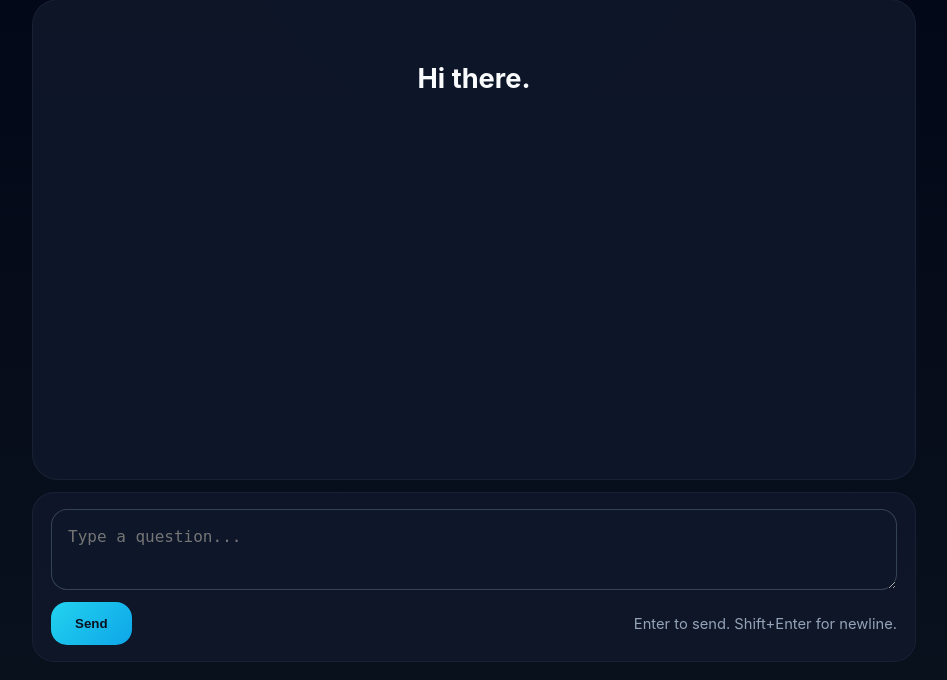
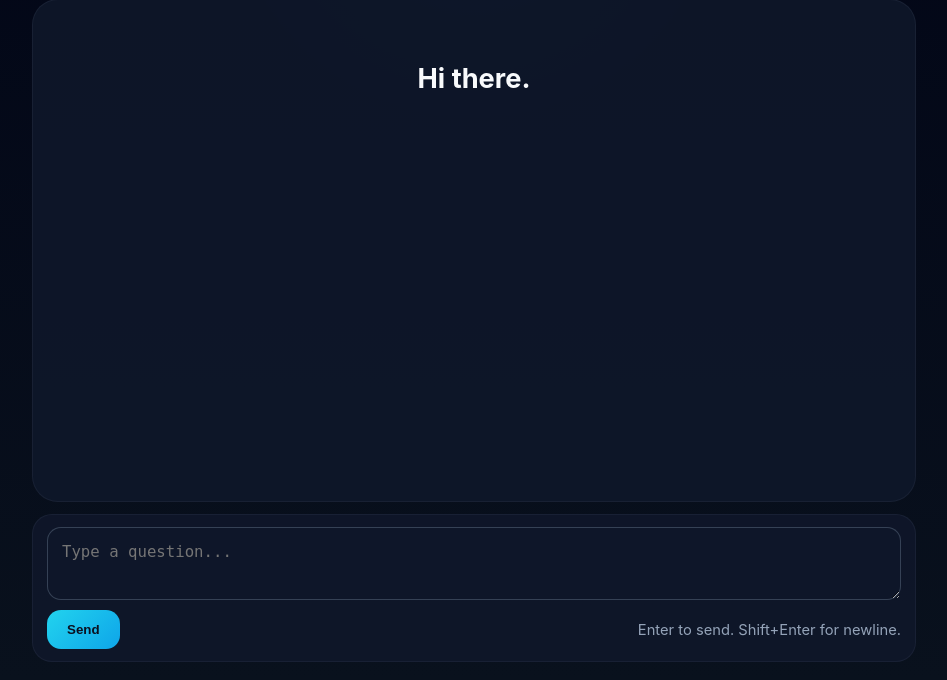
Before and after one commit to Matteriegray/LLM-Knowledge-graph, a Flask app: page / in a window 1280 px wide. Shown: the part 120-800 px from the top of the page, without its empty margins (166-1113 px from the left). Run offline with Flask 3, Linux system fonts and the light colour scheme.

Commit message:
css changes

```diff
--- a/ui/static/style.css
+++ b/ui/static/style.css
@@ -35,6 +35,7 @@ body {
 
 .topbar {
   display: flex;
+  justify-content: space-between;
   align-items: center;
   gap: 14px;
   padding: 18px 20px;
@@ -155,25 +156,34 @@ body {
 
 .composer {
   display: grid;
-  gap: 12px;
-  padding: 16px 18px;
-  border-radius: 22px;
+  gap: 10px;
+  padding: 12px 14px;
+  border-radius: 20px;
   background: rgba(15, 23, 42, 0.94);
   border: 1px solid rgba(71, 85, 105, 0.18);
 }
 
 textarea {
   width: 100%;
-  min-height: 10px;
+  min-height: 64px;
   resize: vertical;
   border: 1px solid rgba(71, 85, 105, 0.7);
-  border-radius: 16px;
+  border-radius: 14px;
   background: rgba(15, 23, 42, 0.9);
   color: #f8fafc;
-  padding: 14px 16px;
-  font-size: 1rem;
-  line-height: 1.6;
+  padding: 12px 14px;
+  font-size: 0.98rem;
+  line-height: 1.5;
   outline: none;
+}
+
+.composer.small {
+  padding: 10px 12px;
+}
+
+.composer.small textarea {
+  min-height: 52px;
+  padding: 10px 12px;
 }
 
 textarea:focus {
@@ -191,8 +201,8 @@ textarea:focus {
 
 .btn-primary {
   border: none;
-  border-radius: 16px;
-  padding: 14px 24px;
+  border-radius: 14px;
+  padding: 12px 20px;
   background: linear-gradient(135deg, #22d3ee 0%, #0ea5e9 100%);
   color: #0b1120;
   font-weight: 700;
```
